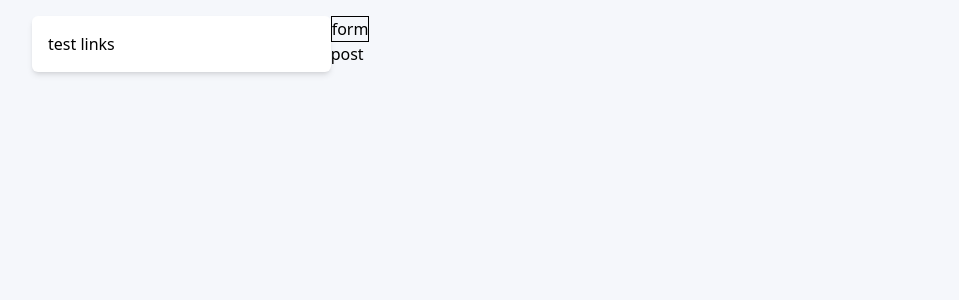
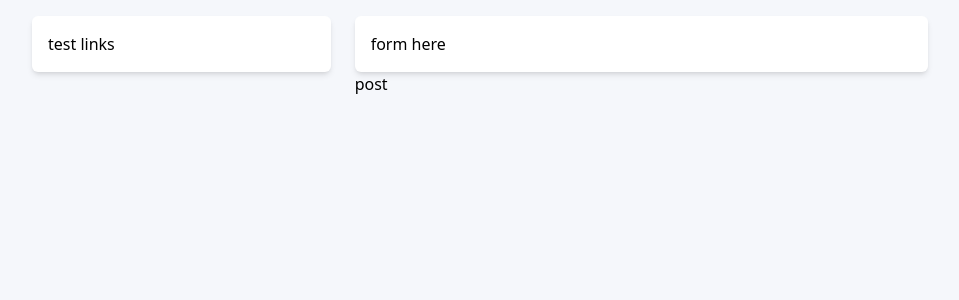
Before and after one commit to CodeKaito/NextJS-SocialMedia, a Next.js app: page / in a window 1280 px wide. Shown: the top 300 px of the page, without its empty margins (160-1119 px from the left). Built offline with nearby package versions, Linux system fonts and the light colour scheme.

Commit message:
Update index.js

```diff
--- a/pages/index.js
+++ b/pages/index.js
@@ -2,14 +2,12 @@ import Card from "@/components/Card";
 
 export default function Home() {
   return (
-    <div className='flex mt-4 max-w-4xl mx-auto'>
+    <div className='flex mt-4 max-w-4xl mx-auto gap-6'>
       <div className='w-1/3'>
         <Card>test links</Card>
       </div>
-      <div className=''>
-        <div className='border border-black'>
-          form
-        </div>
+      <div className='grow'>
+        <Card>form here</Card>
         post
       </div>
     </div>
```
